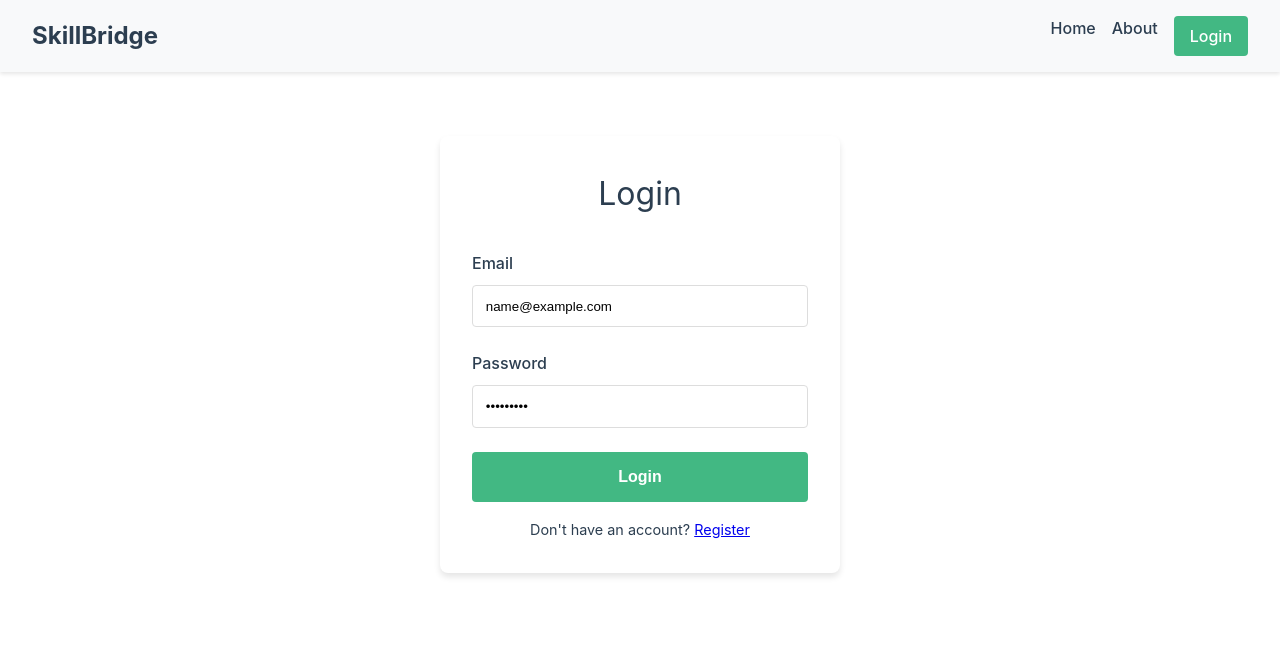
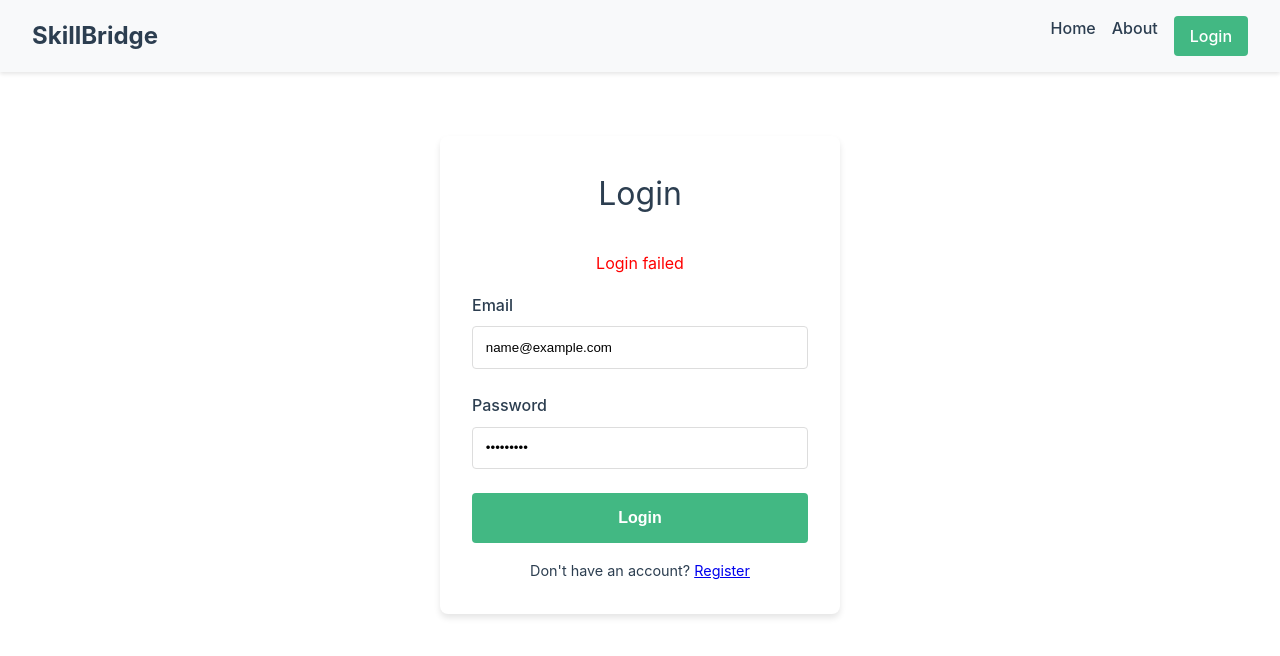
Before and after one commit to Tusharisme/SkillBridge, a Vue app in the folder frontend/: page /login in a window 1280 px wide. Both pictures are taken after typing "name@example.com", "Sample123" into the empty fields and a click on the button "Login". Shown: the top 656 px of the page. Built offline with nearby package versions, Linux system fonts and the light colour scheme; no server answers.

Commit message:
Implement Frontend Auth Logic with Pinia Store and Axios

```diff
--- /dev/null
+++ b/frontend/src/stores/auth.js
@@ -0,0 +1,68 @@
+import { defineStore } from 'pinia'
+import axios from 'axios'
+import router from '../router'
+
+const API_URL = 'http://localhost:5000'
+
+export const useAuthStore = defineStore('auth', {
+  state: () => ({
+    user: null,
+    token: localStorage.getItem('token') || null,
+    authError: null
+  }),
+  getters: {
+    isAuthenticated: (state) => !!state.token
+  },
+  actions: {
+    async login(email, password) {
+      this.authError = null
+      try {
+        const response = await axios.post(`${API_URL}/login`, {
+          email,
+          password
+        }, {
+          headers: { 'Content-Type': 'application/json' }
+        })
+
+        // Flask-Security returns proper JSON with auth_token
+        const token = response.data.response.user.authentication_token
+        const user = response.data.response.user
+
+        this.token = token
+        this.user = user
+        localStorage.setItem('token', token)
+
+        // Set default axios header
+        axios.defaults.headers.common['Authentication-Token'] = token
+
+        router.push('/')
+      } catch (error) {
+        this.authError = error.response?.data?.response?.errors?.[0] || 'Login failed'
+        console.error("Login Error:", error)
+      }
+    },
+
+    async register(email, password, fullName) {
+      this.authError = null
+      try {
+        await axios.post(`${API_URL}/register`, {
+          email,
+          password,
+          full_name: fullName
+        })
+        // Auto login or redirect to login
+        router.push('/login')
+      } catch (error) {
+         this.authError = error.response?.data?.response?.errors?.[0] || 'Registration failed'
+      }
+    },
+
+    logout() {
+      this.token = null
+      this.user = null
+      localStorage.removeItem('token')
+      delete axios.defaults.headers.common['Authentication-Token']
+      router.push('/login')
+    }
+  }
+})
--- a/frontend/src/views/LoginView.vue
+++ b/frontend/src/views/LoginView.vue
@@ -1,14 +1,28 @@
+<script setup>
+import { ref } from 'vue'
+import { useAuthStore } from '../stores/auth'
+
+const authStore = useAuthStore()
+const email = ref('')
+const password = ref('')
+
+const handleLogin = () => {
+  authStore.login(email.value, password.value)
+}
+</script>
+
 <template>
   <div class="auth-container">
     <h1>Login</h1>
-    <form @submit.prevent>
+    <form @submit.prevent="handleLogin">
+      <div v-if="authStore.authError" class="error-msg">{{ authStore.authError }}</div>
       <div class="form-group">
         <label>Email</label>
-        <input type="email" placeholder="email@example.com" />
+        <input v-model="email" type="email" placeholder="email@example.com" required />
       </div>
       <div class="form-group">
         <label>Password</label>
-        <input type="password" placeholder="********" />
+        <input v-model="password" type="password" placeholder="********" required />
       </div>
       <button type="submit">Login</button>
     </form>
@@ -69,4 +83,10 @@ p {
   margin-top: 1rem;
   font-size: 0.9rem;
 }
+
+.error-msg {
+  color: red;
+  text-align: center;
+  margin-bottom: 1rem;
+}
 </style>
--- a/frontend/src/views/RegisterView.vue
+++ b/frontend/src/views/RegisterView.vue
@@ -1,18 +1,33 @@
+<script setup>
+import { ref } from 'vue'
+import { useAuthStore } from '../stores/auth'
+
+const authStore = useAuthStore()
+const fullName = ref('')
+const email = ref('')
+const password = ref('')
+
+const handleRegister = () => {
+  authStore.register(email.value, password.value, fullName.value)
+}
+</script>
+
 <template>
   <div class="auth-container">
     <h1>Register</h1>
-    <form @submit.prevent>
+    <form @submit.prevent="handleRegister">
+      <div v-if="authStore.authError" class="error-msg">{{ authStore.authError }}</div>
       <div class="form-group">
         <label>Full Name</label>
-        <input type="text" placeholder="John Doe" />
+        <input v-model="fullName" type="text" placeholder="John Doe" required />
       </div>
       <div class="form-group">
         <label>Email</label>
-        <input type="email" placeholder="email@example.com" />
+        <input v-model="email" type="email" placeholder="email@example.com" required />
       </div>
       <div class="form-group">
         <label>Password</label>
-        <input type="password" placeholder="********" />
+        <input v-model="password" type="password" placeholder="********" required />
       </div>
       <button type="submit">Sign Up</button>
     </form>
```
